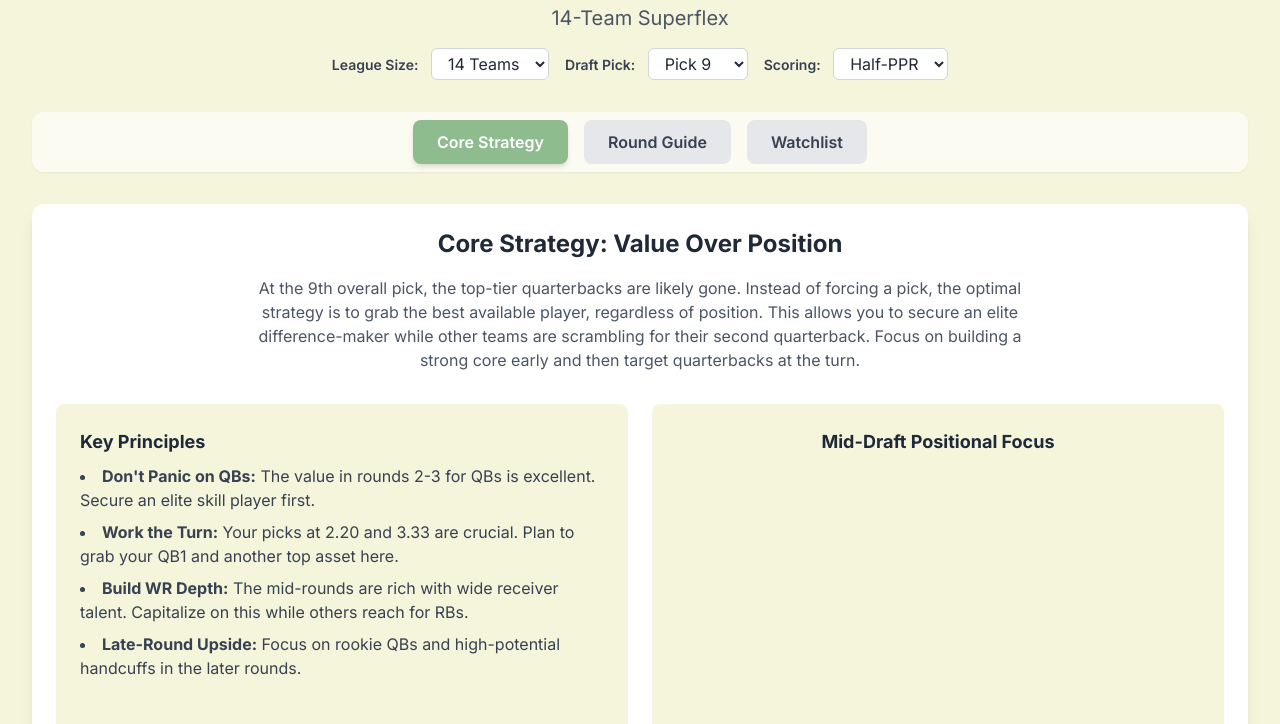
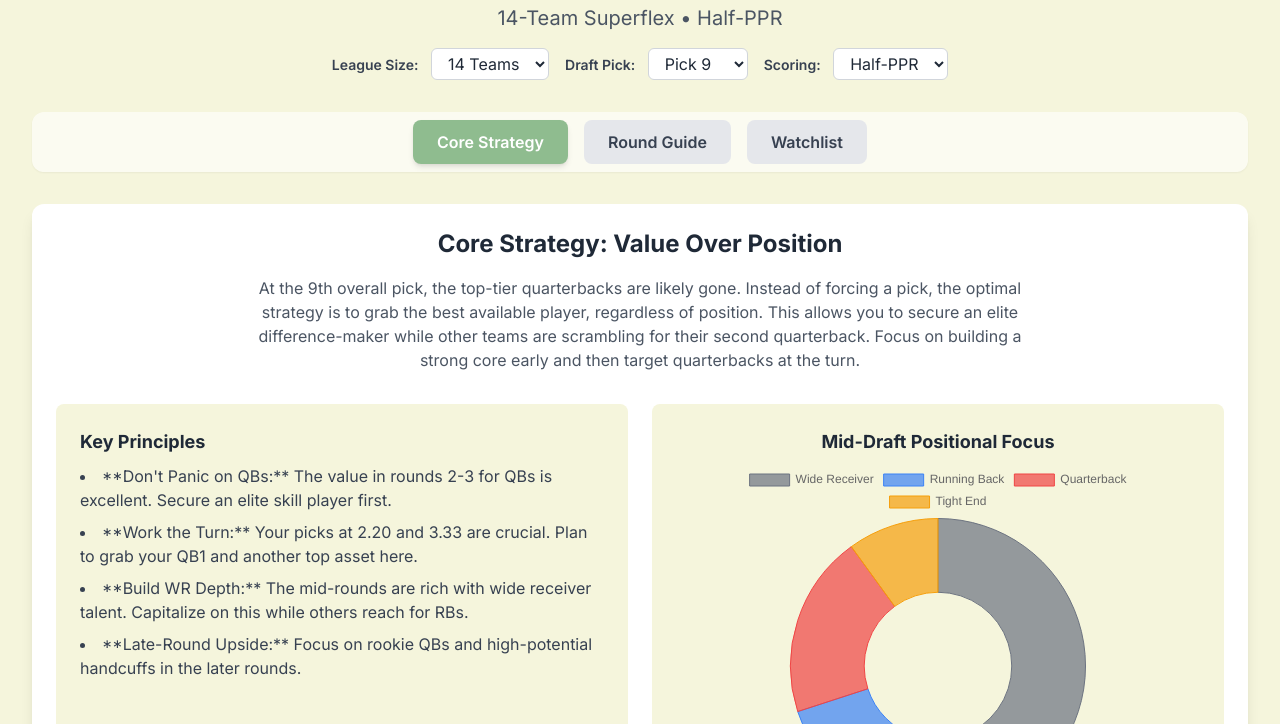
Before and after one commit to Shambs2025/ThunderDomeAgent, a plain HTML site: page index.html in a window 1280 px wide. Shown: the part 76-800 px from the top of the page. Drawn offline with nearby package versions, Linux system fonts and the light colour scheme.

Commit message:
Update index.html

```diff
--- a/index.html
+++ b/index.html
@@ -488,3 +488,51 @@
                         ],
                         borderWidth: 1
                     }]
+                },
+                options: {
+                    responsive: true,
+                    maintainAspectRatio: false,
+                    plugins: {
+                        legend: {
+                            position: 'top',
+                        },
+                        title: {
+                            display: false,
+                            text: 'Mid-Draft Positional Focus'
+                        }
+                    }
+                }
+            });
+        }
+
+        function updateUI() {
+            const leagueSize = document.getElementById('leagueSize').value;
+            const scoringFormat = document.getElementById('scoringFormat').value;
+            const draftPosition = document.getElementById('draftPosition').value;
+
+            const selectedDraftData = draftData[leagueSize][scoringFormat][draftPosition];
+            document.getElementById('subheading').innerText = `${leagueSize}-Team Superflex • ${scoringFormat}`;
+            document.getElementById('strategy-intro').innerText = selectedDraftData.strategyIntro;
+            document.getElementById('principles-list').innerHTML = selectedDraftData.principles.map(p => `<li>${p}</li>`).join('');
+            renderChart(leagueSize, scoringFormat, draftPosition);
+            renderGuide(leagueSize, scoringFormat, draftPosition);
+            renderWatchlist(leagueSize, scoringFormat, draftPosition);
+        }
+
+        document.addEventListener('DOMContentLoaded', () => {
+            const leagueSizeSelect = document.getElementById('leagueSize');
+            const draftPositionSelect = document.getElementById('draftPosition');
+            const scoringFormatSelect = document.getElementById('scoringFormat');
+
+            leagueSizeSelect.addEventListener('change', updateUI);
+            draftPositionSelect.addEventListener('change', updateUI);
+            scoringFormatSelect.addEventListener('change', updateUI);
+
+            setupNavigation();
+            setupFiltering();
+            setupCardInteraction();
+            updateUI();
+        });
+    </script>
+</body>
+</html>
```
